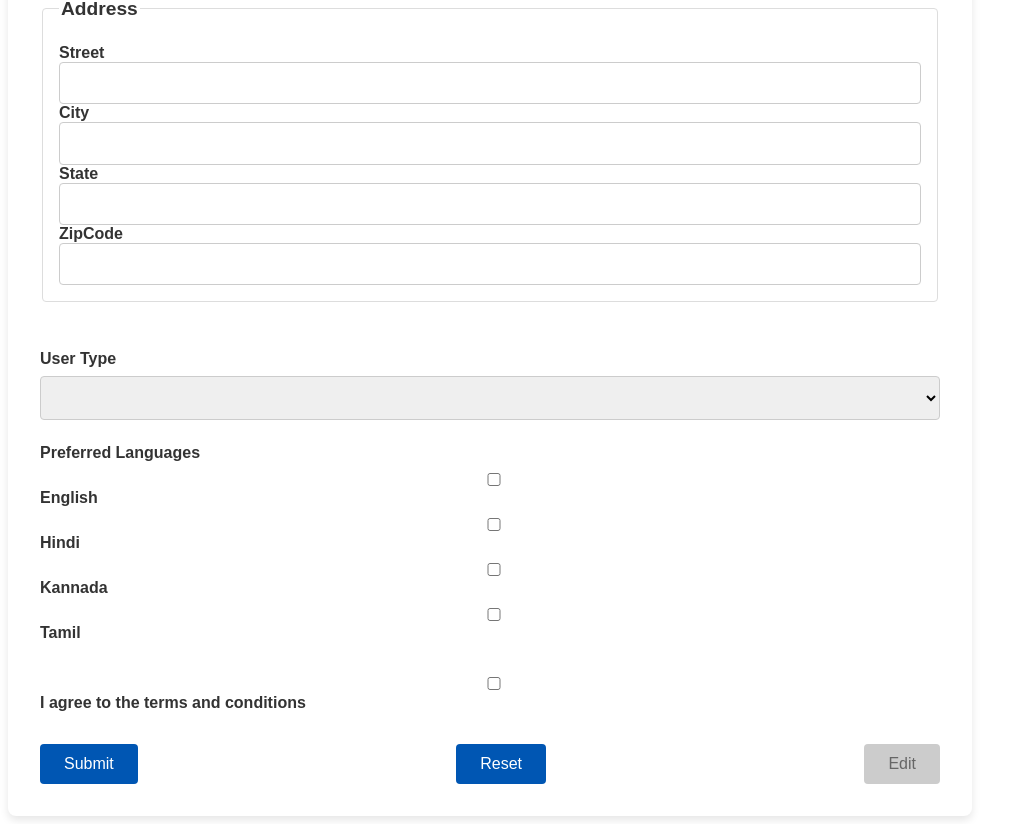
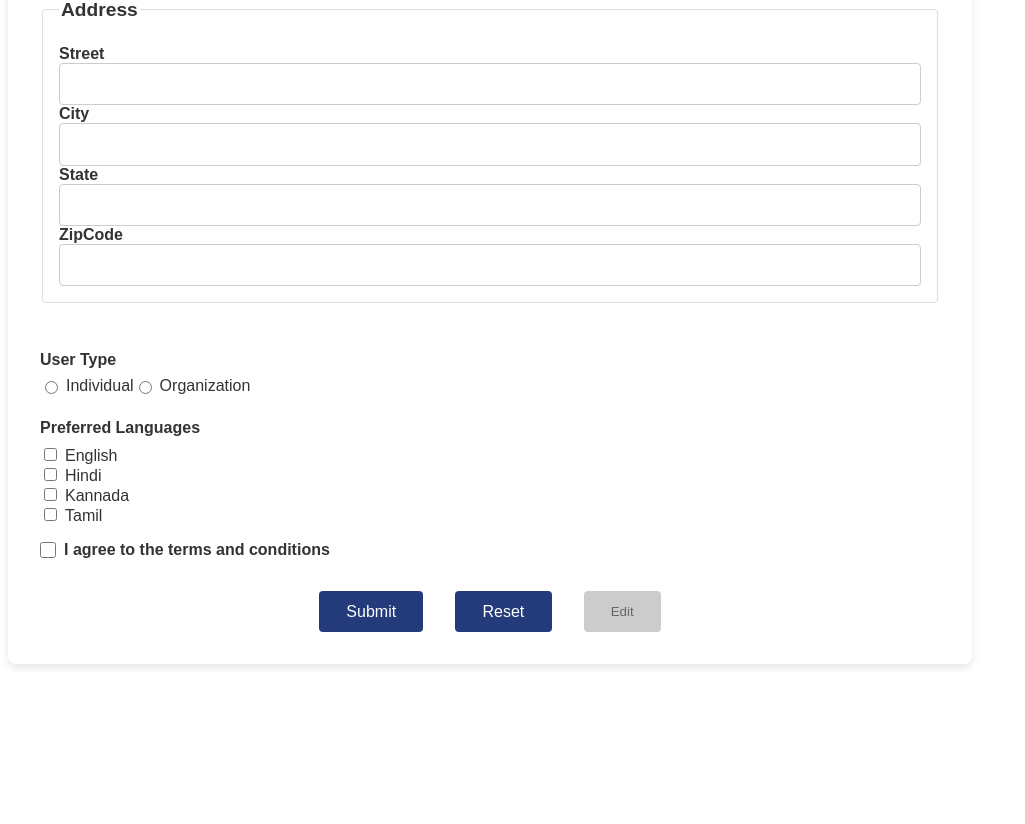
Before and after one commit to PrenithaRajesh/T1_Angular_TemplateForms, an Angular app: page / in a window 1280 px wide. Shown: the part 976-1800 px from the top of the page, without its empty margins (0-1025 px from the left). After the commit the page ends 1648 px from the top, so only its background shows below. Built offline with nearby package versions, Linux system fonts and the light colour scheme.

Commit message:
fix form styling
Signed-off-by: Prenitha Rajesh <prenitharajesh04@gmail.com>

```diff
--- a/src/app/app.module.ts
+++ b/src/app/app.module.ts
@@ -8,7 +8,6 @@ import { UserInputComponent } from './user-input/user-input.component';
 import { UserTableComponent } from './user-table/user-table.component';
 import { UserTabComponent } from './user-tab/user-tab.component';
 import { FormsModule } from '@angular/forms';
-import { CommonModule } from '@angular/common';
 
 @NgModule({
   declarations: [
--- a/src/app/user-input/user-input.component.css
+++ b/src/app/user-input/user-input.component.css
@@ -4,7 +4,6 @@
     padding: 2rem;
     border-radius: 8px;
     max-width: 900px;
-    font-family: Arial, sans-serif;
 }
 
 #user-input .input-element {
@@ -13,16 +12,32 @@
     margin-bottom: 1.5rem;
 }
 
-#user-input label {
+#user-input .input-element3{
+    margin-bottom: 1.5rem;
+}
+
+#user-input .input-element label,
+#user-input .input-element2 p, #user-input .input-element3 p {
     font-size: 1rem;
     font-weight: 600;
     color: #333;
     margin-bottom: 0.5rem;
 }
 
-#user-input input,
-#user-input select,
-#user-input textarea {
+#user-input .input-element2 label {
+    font-size: 1rem;
+    font-weight: 400;
+    color: #333;
+    margin-bottom: 0.5rem;
+}
+
+#user-input input[type="checkbox"] {
+    margin-right: 0.5rem;
+}
+
+#user-input .input-element input,
+#user-input .input-element select,
+#user-input .input-element textarea {
     padding: 0.7rem;
     border: 1px solid #ccc;
     border-radius: 4px;
@@ -31,33 +46,24 @@
     box-sizing: border-box;
 }
 
-#user-input input:focus,
-#user-input select:focus,
-#user-input textarea:focus {
-    border-color: #0056b3;
+#user-input .input-element input:focus,
+#user-input .input-element select:focus,
+#user-input .input-element textarea:focus {
+    border-color: #243b7b;
     outline: none;
     box-shadow: 0 0 4px rgba(0, 86, 179, 0.3);
 }
 
-#user-input .row {
-    display: flex;
-    gap: 1rem;
-}
-
-#user-input .row .input-element {
-    flex: 1;
-}
-
 #user-input .buttons {
     display: flex;
-    justify-content: space-between;
-    gap: 1rem;
+    justify-content: center;
+    gap: 2rem;
     margin-top: 2rem;
 }
 
-#user-input button {
-    padding: 0.7rem 1.5rem;
-    background-color: #0056b3;
+#user-input input[type="submit"], #user-input input[type="reset"] {
+    padding: 0.7rem 1.7rem;
+    background-color: #243b7b;
     color: #ffffff;
     border: none;
     border-radius: 4px;
@@ -66,14 +72,17 @@
     transition: background-color 0.3s ease;
 }
 
-#user-input button:hover {
-    background-color: #003d80;
+#user-input input[type="submit"]:hover, #user-input input[type="reset"]:hover {
+    background-color: #0357b1;
 }
 
-#user-input button:disabled {
+#user-input input:disabled {
     background-color: #ccc;
     color: #666;
     cursor: not-allowed;
+    padding: 0.7rem 1.7rem;
+    border-radius: 4px;
+    border: none;
 }
 
 #user-input fieldset {
@@ -90,33 +99,44 @@
     margin-bottom: 0.5rem;
 }
 
-/* Adjustments for better layout with multiple elements */
-#user-input .input-element.inline {
+#user-input .terms-container {
     display: flex;
     align-items: center;
+    margin-top: 1rem;
     gap: 0.5rem;
 }
 
-#user-input .input-element.inline label {
-    flex: 0 0 150px;
+#user-input .terms-container input[type="checkbox"] {
     margin: 0;
+    accent-color: #243b7b;
+    width: 1rem;
+    height: 1rem;
+    cursor: pointer;
 }
 
-#user-input .input-element.inline input {
-    flex: 1;
+#user-input .terms-container label {
+    font-size: 1rem;
+    font-weight: 600;
+    color: #333;
+    cursor: pointer;
 }
 
-#user-input .checkbox-group {
+#user-input .radio-group {
     display: flex;
-    flex-wrap: wrap;
-    gap: 1rem;
+    margin-top: 0.5rem;
 }
 
-#user-input .checkbox-group label {
-    display: flex;
-    align-items: center;
-    gap: 0.5rem;
-    font-weight: 400;
+#user-input .radio-group input[type="radio"] {
+    margin-right: 0.5rem;
+    accent-color: #243b7b;
+    cursor: pointer;
+}
+
+#user-input .radio-group label {
+    font-size: 1rem;
+    font-weight: 500;
+    color: #333;
+    cursor: pointer;
 }
 
 @media (max-width: 768px) {
@@ -124,10 +144,6 @@
         padding: 1rem;
     }
 
-    #user-input .row {
-        flex-direction: column;
-    }
-
     #user-input button {
         width: 100%;
     }
--- a/src/app/user-input/user-input.component.html
+++ b/src/app/user-input/user-input.component.html
@@ -2,27 +2,27 @@
     <form (ngSubmit)="onSubmit()">
         <div class="input-element">
             <label for="id">Id</label>
-            <input type="text" id="id" name="id" [(ngModel)]="userInput.id" required>
+            <input type="text" id="id" name="id" [(ngModel)]="userInput.id" >
         </div>
 
         <div class="input-element">
             <label for="name">Name</label>
-            <input type="text" id="name" name="name" [(ngModel)]="userInput.name" required>
+            <input type="text" id="name" name="name" [(ngModel)]="userInput.name" >
         </div>
 
         <div class="input-element">
             <label for="email">Email</label>
-            <input type="email" id="email" name="email" [(ngModel)]="userInput.email" required>
+            <input type="email" id="email" name="email" [(ngModel)]="userInput.email" >
         </div>
 
         <div class="input-element">
             <label for="phone">Phone</label>
-            <input type="tel" id="phone" name="phone" [(ngModel)]="userInput.phone" pattern="[0-9]{10}" required>
+            <input type="tel" id="phone" name="phone" [(ngModel)]="userInput.phone" pattern="[0-9]{10}" >
         </div>
 
         <div class="input-element">
             <label for="gender">Gender</label>
-            <select name="gender" id="gender" [(ngModel)]="userInput.gender" required>
+            <select name="gender" id="gender" [(ngModel)]="userInput.gender" >
                 <option value="male">Male</option>
                 <option value="female">Female</option>
                 <option value="other">Other</option>
@@ -31,7 +31,7 @@
 
         <div class="input-element">
             <label for="dob">Date of Birth</label>
-            <input type="date" id="dob" name="dob" [(ngModel)]="userInput.dateOfBirth" required>
+            <input type="date" id="dob" name="dob" [(ngModel)]="userInput.dateOfBirth" >
         </div>
 
         <div class="input-element">
@@ -39,41 +39,52 @@
                 <legend>Address</legend>
 
                 <label for="Street">Street</label>
-                <input type="text" id="Street" name="Street" [(ngModel)]="userInput.address.street" required>
+                <input type="text" id="Street" name="Street" [(ngModel)]="userInput.address.street" >
 
                 <label for="City">City</label>
-                <input type="text" id="City" name="City" [(ngModel)]="userInput.address.city" required>
+                <input type="text" id="City" name="City" [(ngModel)]="userInput.address.city" >
 
                 <label for="State">State</label>
-                <input type="text" id="State" name="State" [(ngModel)]="userInput.address.state" required>
+                <input type="text" id="State" name="State" [(ngModel)]="userInput.address.state" >
 
                 <label for="Country">ZipCode</label>
-                <input type="text" id="ZipCode" name="ZipCode" [(ngModel)]="userInput.address.zip" required>
+                <input type="text" id="ZipCode" name="ZipCode" [(ngModel)]="userInput.address.zip" >
             </fieldset>
         </div>
 
         <div *ngIf="selectedForm === 'user'">
-            <div class="input-element">
-                <label for="userType">User Type</label>
-                <select name="userType" id="userType" [(ngModel)]="asUser.userType" required>
-                    <option value="individual">Individual</option>
-                    <option value="organization">Organization</option>
-                </select>
+            <div class="input-element3">
+                <p>User Type</p>
+                <div class="radio-group">
+                    <input type="radio" id="individual" name="userType" value="individual" [(ngModel)]="asUser.userType" >
+                    <label for="individual">Individual</label>
+
+                    <input type="radio" id="organization" name="userType" value="organization" [(ngModel)]="asUser.userType" >
+                    <label for="organization">Organization</label>
+                </div>
             </div>
 
-            <div class="input-element">
-                <label>Preferred Languages</label>
+            <div class="input-element2">
+                <p>Preferred Languages</p>
+                <div class="checkbox-group">
                     <input type="checkbox" id="english" name="english" [(ngModel)]="asUser.preferredLanguage.english">
                     <label for="english">English</label>
+                </div>
 
+                <div class="checkbox-group">
                     <input type="checkbox" id="hindi" name="hindi" [(ngModel)]="asUser.preferredLanguage.hindi">
                     <label for="hindi">Hindi</label>
+                </div>
 
+                <div class="checkbox-group">
                     <input type="checkbox" id="kannada" name="kannada" [(ngModel)]="asUser.preferredLanguage.kannada">
                     <label for="kannada">Kannada</label>
+                </div>
 
+                <div class="checkbox-group">
                     <input type="checkbox" id="tamil" name="tamil" [(ngModel)]="asUser.preferredLanguage.tamil">
                     <label for="tamil">Tamil</label>
+                </div>
             </div>
         </div>
 
@@ -99,13 +110,15 @@
             </div>
         </div>
 
-        <input type="checkbox" id="agree" name="agree" [(ngModel)]="userInput.agreeToTerms" required>
+        <div class="terms-container">
+        <input type="checkbox" id="agree" name="agree" [(ngModel)]="userInput.agreeToTerms" >
         <label for="agree">I agree to the terms and conditions</label>
+        </div>
 
         <div class="buttons">
-            <button type="submit">Submit</button>
-            <button type="reset">Reset</button>
-            <button type="button" disabled>Edit</button>
+            <input type="submit" value="Submit">
+            <input type="reset" value="Reset">
+            <input type="button" value="Edit" disabled />
         </div>
     </form>
 </div>
--- a/src/styles.css
+++ b/src/styles.css
@@ -1 +1,3 @@
-/* You can add global styles to this file, and also import other style files */
+*{
+    font-family: 'Arial', sans-serif;
+}
```
Lines whose indentation alone changed are shown as unchanged.
